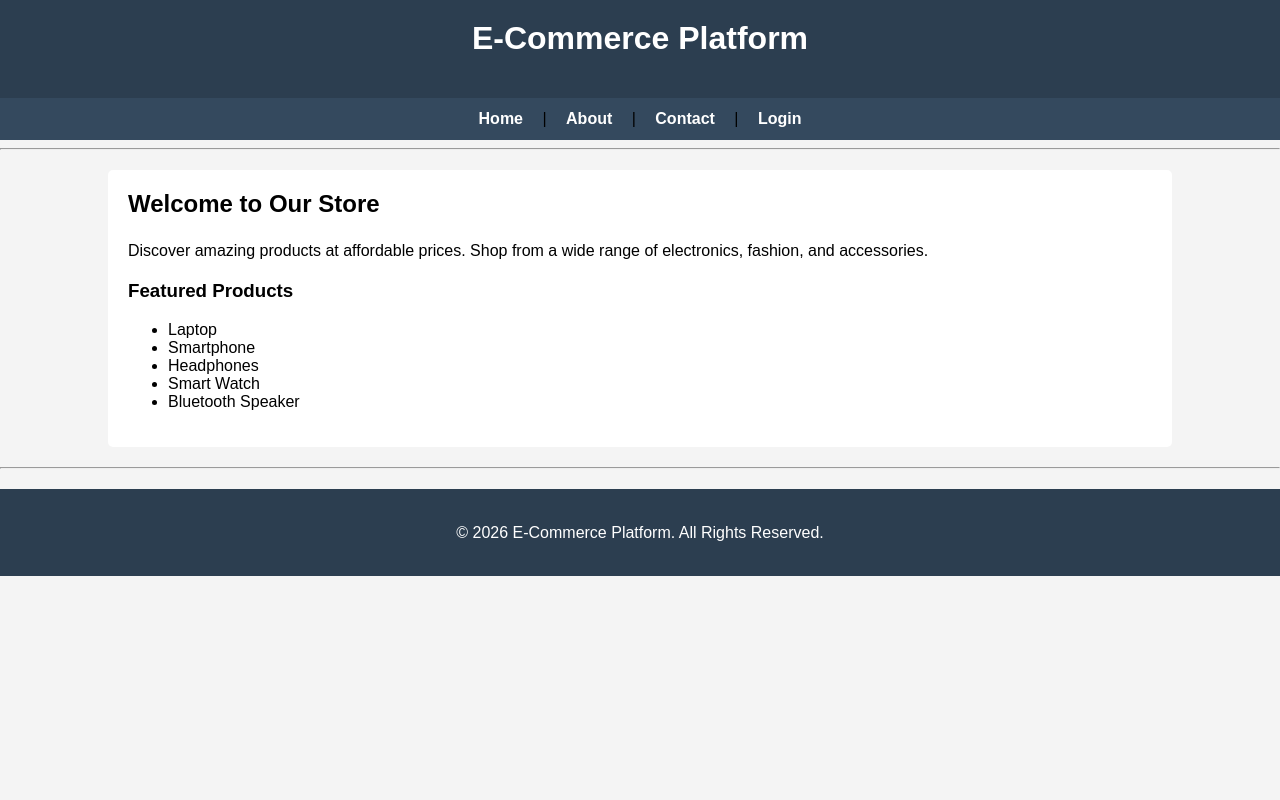
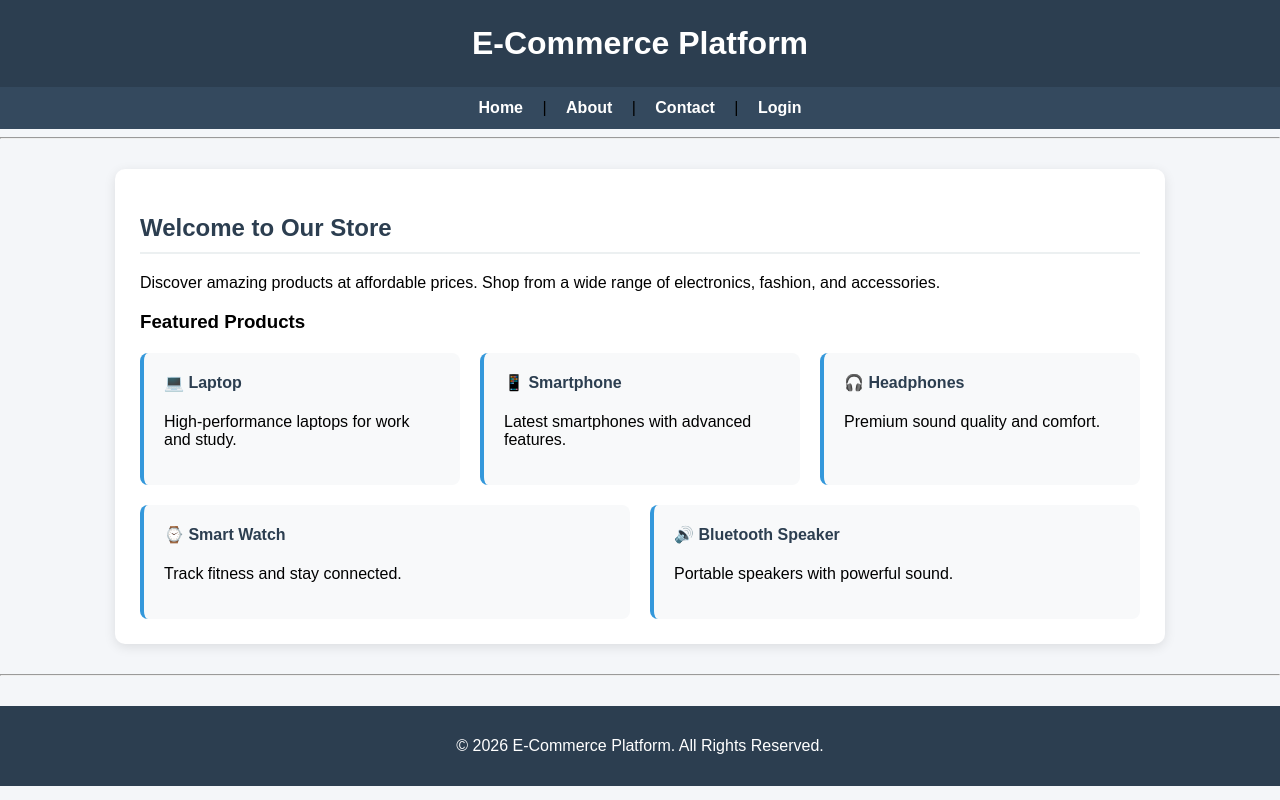
Before and after one commit to aish5202/ecommerce-django, a Django app: page / in a window 1280 px wide. Run offline with Django 5.2, Linux system fonts and the light colour scheme.

Commit message:
Initial Django project Update

```diff
--- a/home/views.py
+++ b/home/views.py
@@ -1,5 +1,5 @@
 from django.http import HttpResponse
-from django.shortcuts import render
+from django.shortcuts import redirect, render
 
 def home(request):
 
@@ -13,4 +13,10 @@ def contact(request):
     return render(request, 'contact.html')
 
 def login(request):
+    if request.method == "POST":
+        email = request.POST['email']
+        password = request.POST['password']
+
+        if email == "admin@gmail.com" and password == "1234":
+            return redirect('home')
     return render(request, 'login.html')
--- a/static/css/style.css
+++ b/static/css/style.css
@@ -1,18 +1,22 @@
 body {
     font-family: Arial, sans-serif;
     margin: 0;
-    background-color: #f4f4f4;
+    background-color: #f4f6f9;
 }
 
-
+/* Header */
 header {
     background-color: #2c3e50;
     color: white;
     text-align: center;
-    padding: 20px;
+    padding: 25px;
 }
 
+header h1 {
+    margin: 0;
+}
 
+/* Navigation */
 nav {
     background-color: #34495e;
     text-align: center;
@@ -24,37 +28,85 @@ nav a {
     text-decoration: none;
     margin: 0 15px;
     font-weight: bold;
+    transition: 0.3s;
 }
 
 nav a:hover {
     color: #f1c40f;
 }
 
+/* Content */
 .container {
     width: 80%;
-    margin: 20px auto;
+    max-width: 1000px;
+    margin: 30px auto;
     background-color: white;
+    padding: 25px;
+    border-radius: 10px;
+    box-shadow: 0 3px 12px rgba(0,0,0,0.1);
+}
+
+/* Headings */
+h2 {
+    color: #2c3e50;
+    border-bottom: 2px solid #ecf0f1;
+    padding-bottom: 10px;
+}
+
+/* Product Cards */
+.products {
+    display: flex;
+    flex-wrap: wrap;
+    gap: 20px;
+    margin-top: 20px;
+}
+
+.card {
+    flex: 1 1 250px;
+    background: #f8f9fa;
     padding: 20px;
+    border-radius: 8px;
+    border-left: 4px solid #3498db;
+}
+
+.card h4 {
+    color: #2c3e50;
+    margin-top: 0;
+}
+
+/* Forms */
+input,
+textarea {
+    width: 100%;
+    max-width: 400px;
+    padding: 10px;
+    border: 1px solid #ccc;
     border-radius: 5px;
 }
 
-
-h1, h2, h3 {
-    margin-top: 0;
+/* Buttons */
+button,
+input[type="submit"],
+input[type="reset"] {
+    background-color: #3498db;
+    color: white;
+    border: none;
+    padding: 10px 18px;
+    border-radius: 5px;
+    cursor: pointer;
 }
 
-
-p {
-    line-height: 1.6;
+button:hover,
+input[type="submit"]:hover,
+input[type="reset"]:hover {
+    background-color: #2980b9;
 }
 
-
-
-
+/* Footer */
 footer {
     background-color: #2c3e50;
     color: white;
     text-align: center;
     padding: 15px;
-    margin-top: 20px;
+    margin-top: 30px;
 }
--- a/templates/index.html
+++ b/templates/index.html
@@ -15,12 +15,31 @@
 
     <h3>Featured Products</h3>
 
-    <ul>
-        <li>Laptop</li>
-        <li>Smartphone</li>
-        <li>Headphones</li>
-        <li>Smart Watch</li>
-        <li>Bluetooth Speaker</li>
-    </ul>
+    <div class="products">
+        <div class="card">
+            <h4>💻 Laptop</h4>
+            <p>High-performance laptops for work and study.</p>
+        </div>
+
+        <div class="card">
+            <h4>📱 Smartphone</h4>
+            <p>Latest smartphones with advanced features.</p>
+        </div>
+
+        <div class="card">
+            <h4>🎧 Headphones</h4>
+            <p>Premium sound quality and comfort.</p>
+        </div>
+
+        <div class="card">
+            <h4>⌚ Smart Watch</h4>
+            <p>Track fitness and stay connected.</p>
+        </div>
+
+        <div class="card">
+            <h4>🔊 Bluetooth Speaker</h4>
+            <p>Portable speakers with powerful sound.</p>
+        </div>
+    </div>
 
 {% endblock %}
```
Also changed, not shown: templates/about.html (+16 -28 lines), templates/contact.html (+11 -27 lines), templates/login.html (+16 -24 lines).
